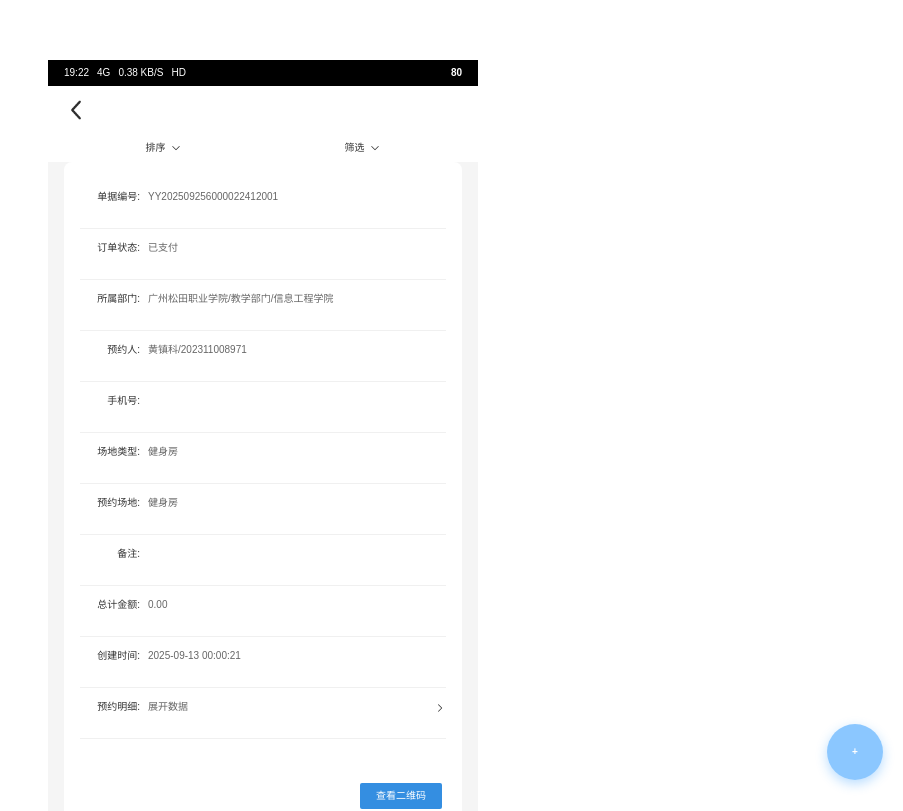
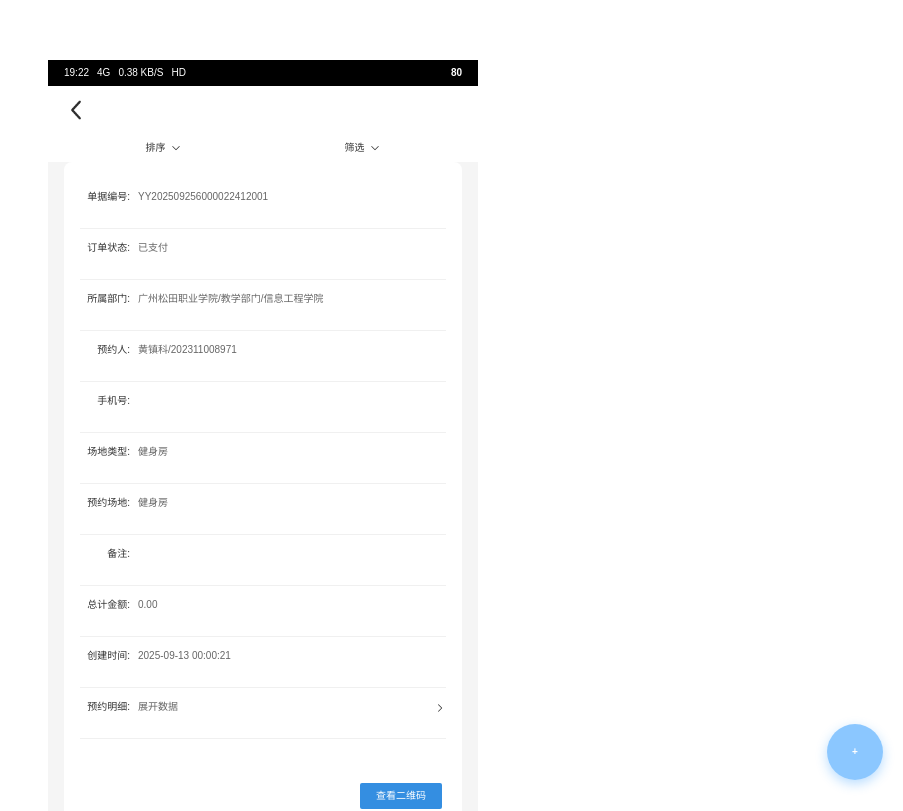
Before and after one commit to LMmkkj/educationgroup.cn.gzstjsf, a Vue app: page / in a window 1280 px wide. Shown: the top 811 px of the page, without its empty margins (377-1280 px from the left). Built offline with nearby package versions, Linux system fonts and the light colour scheme.

Commit message:
左侧减小最终版

```diff
--- a/src/components/renwu_list.vue
+++ b/src/components/renwu_list.vue
@@ -573,7 +573,7 @@ export default {
 
 .label {
   color: #333;
-  min-width: 60px;
+  min-width: 50px;
   flex-shrink: 0;
   font-weight: normal;
   text-align: right;
```
